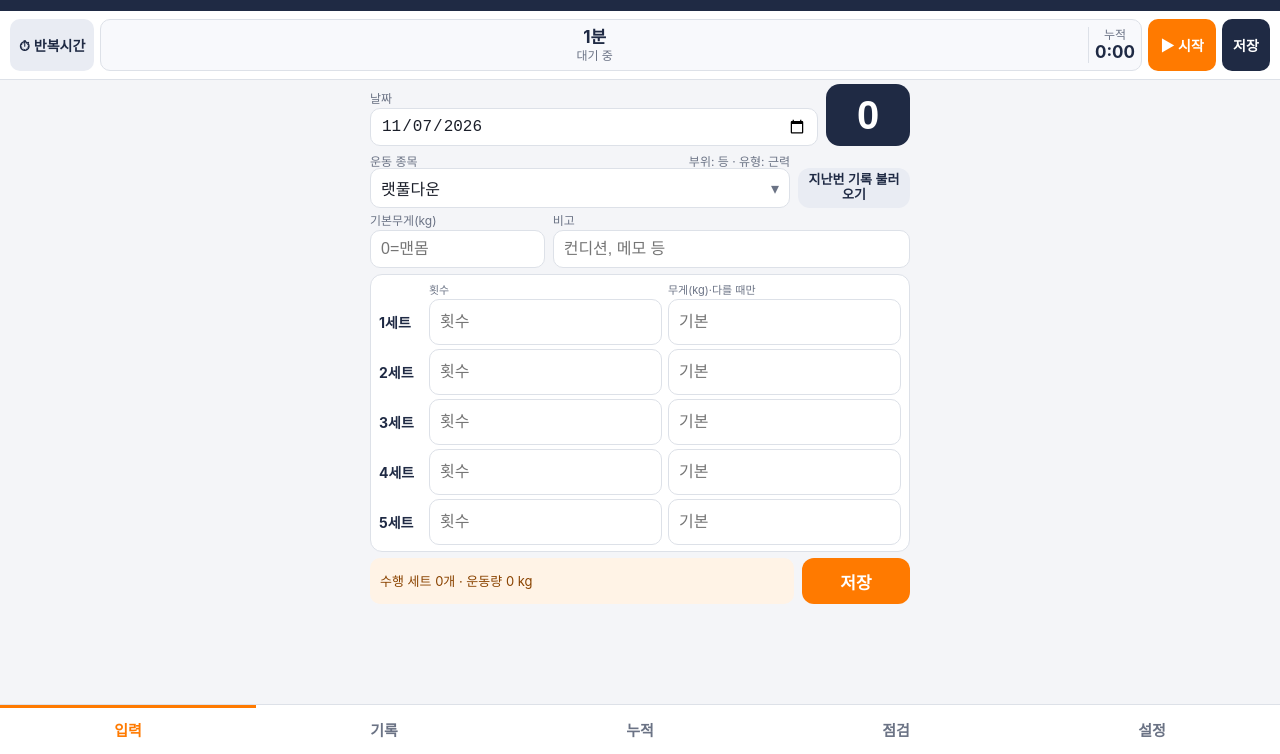
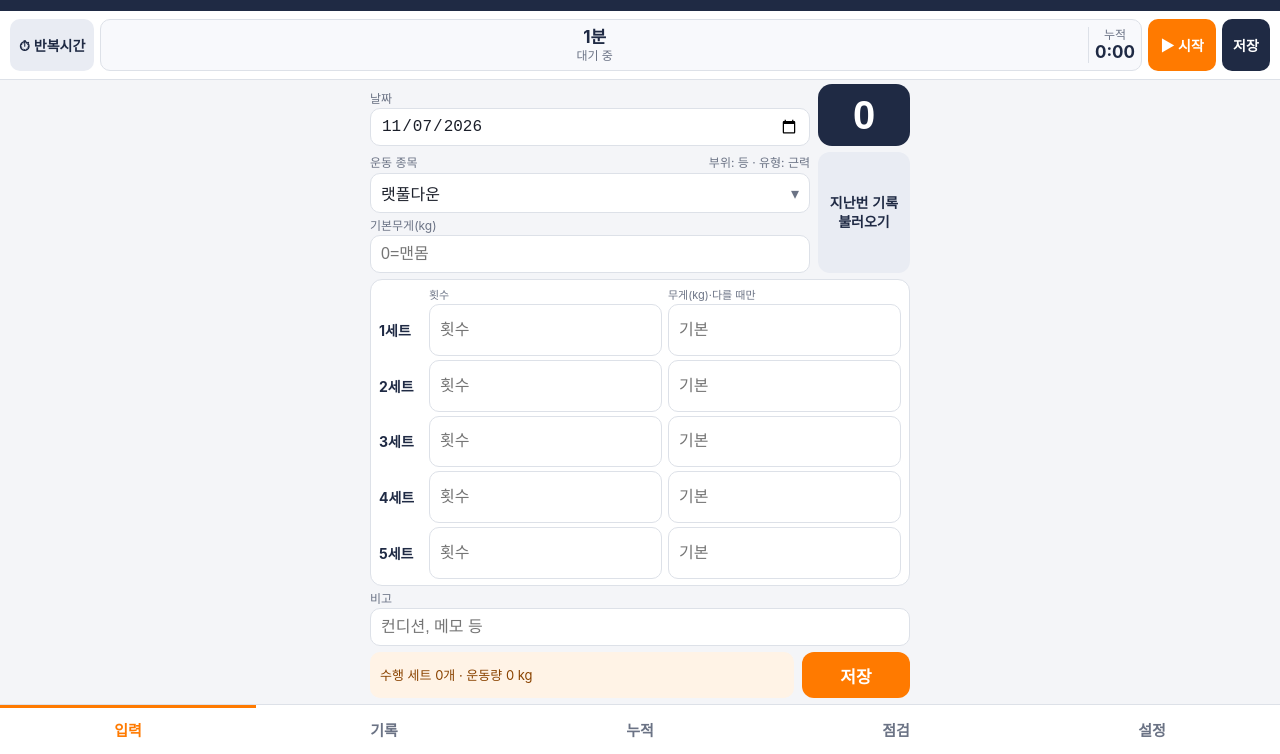
Before and after one commit to chkimkch-png/geunryeok-note, a plain HTML site: page index.html in a window 1280 px wide. Shown: the part 46-800 px from the top of the page. Drawn offline with Linux system fonts and the light colour scheme.

Commit message:
Add files via upload

```diff
--- a/index.html
+++ b/index.html
@@ -129,33 +129,33 @@ td b{color:var(--orange)}
 .tlab{font-size:11px;color:var(--sub);margin-top:3px;white-space:nowrap}
 #toast{position:fixed;left:50%;bottom:96px;transform:translateX(-50%);background:#222;color:#fff;padding:10px 16px;border-radius:20px;font-size:15px;opacity:0;transition:.25s;pointer-events:none;z-index:9;max-width:90%}
 #toast.show{opacity:1}
-/* ===== 입력 탭: 스크롤 없이 한 화면 ===== */
-body.fit{padding-bottom:56px}
-body.fit main{padding:4px 10px 0}
-#tab-in.active{--srH:clamp(32px,calc((100vh - 460px) / 5),46px);--srH:clamp(32px,calc((100dvh - 460px) / 5),46px);display:grid;grid-template-columns:repeat(6,minmax(0,1fr));gap:6px 8px;align-content:start}
+/* ===== 입력 탭: 스크롤 없이 한 화면 (남는 세로 공간은 세트 입력표가 채움) ===== */
+body.fit{height:100vh;height:100dvh;display:flex;flex-direction:column;padding-bottom:var(--navH,56px)}
+body.fit main{flex:1 1 auto;min-height:0;width:100%;max-width:560px;align-self:center;margin:0;padding:4px 10px 6px;overflow-y:auto}
+#tab-in.active{display:grid;height:100%;grid-template-columns:minmax(0,1fr) 92px;grid-template-rows:auto auto auto minmax(0,1fr) auto auto;gap:6px 8px}
 #strength,#cardio{display:contents}
 #tab-in label{margin:0 0 2px;font-size:12px;line-height:14px}
 #tab-in input{height:38px;padding:0 10px;font-size:16px}
 #tab-in .f{min-width:0}
-#tab-in .g1{grid-column:1/-1;grid-row:1;display:grid;grid-template-columns:minmax(0,1fr) auto;gap:8px;align-items:end}
-#tab-in .g2{grid-column:1/-1;grid-row:2;display:grid;grid-template-columns:minmax(0,1fr) 112px;gap:8px;align-items:end}
-#btnCnt{height:54px;min-width:84px;margin:0;padding:0 14px;font-size:40px;line-height:1}
-#tab-in .lr{display:flex;justify-content:space-between;align-items:baseline;gap:6px;height:16px}
+#tab-in .d1{grid-column:1;grid-row:1;align-self:end}
+#btnCnt{grid-column:2;grid-row:1;height:54px;width:100%;min-width:0;margin:0;padding:0 6px;font-size:40px;line-height:1}
+#tab-in .d2{grid-column:1;grid-row:2;align-self:end}
+#tab-in #btnLast{grid-column:2;grid-row:2/4;height:100%;margin:0;padding:0 4px;font-size:14px;line-height:1.3}
+#tab-in .lr{display:flex;justify-content:space-between;align-items:flex-end;gap:6px;height:18px;margin-bottom:3px}
 #tab-in .lr label{margin:0;flex:none}
-#tab-in .lr .meta{margin:0;font-size:12px;white-space:nowrap;overflow:hidden;text-overflow:ellipsis;min-width:0}
+#tab-in .lr .meta{margin:0;font-size:12px;line-height:14px;white-space:nowrap;overflow:hidden;text-overflow:ellipsis;min-width:0}
 #tab-in .selbtn{height:40px;min-height:40px;padding:0 10px;font-size:16px}
-#tab-in #btnLast{height:40px;margin:0;padding:0 6px;font-size:13px;line-height:1.15}
-#tab-in .base{grid-row:3;grid-column:1/3}
-#tab-in .memo{grid-row:3;grid-column:3/7}
-#tab-in .sets{grid-row:4;grid-column:1/-1;margin:0;padding:6px 8px;display:flex;flex-direction:column;gap:4px}
-#tab-in .sh{margin:0;height:14px;font-size:11px;grid-template-columns:44px 1fr 1fr;gap:6px}
-#tab-in .sr{margin:0;height:var(--srH);grid-template-columns:44px 1fr 1fr;gap:6px}
+#tab-in .base,#tab-in .cg{grid-column:1;grid-row:3;align-self:end}
+#tab-in .cg{display:grid;grid-template-columns:1fr 1fr;gap:8px}
+#tab-in .sets{grid-column:1/-1;grid-row:4;margin:0;padding:6px 8px;display:flex;flex-direction:column;gap:4px;min-height:0}
+#tab-in .sh{flex:none;margin:0;height:14px;font-size:11px;grid-template-columns:44px 1fr 1fr;gap:6px}
+#tab-in .sr{flex:1 1 0;min-height:30px;max-height:72px;margin:0;grid-template-columns:44px 1fr 1fr;gap:6px}
 #tab-in .sr input{height:100%;padding:0 10px;font-size:16px}
 #tab-in .sr b{font-size:14px}
-#tab-in .dist{grid-row:3;grid-column:1/4}
-#tab-in .min{grid-row:3;grid-column:4/7}
-body.cd #tab-in .memo{grid-row:4;grid-column:1/-1}
-#tab-in .bot{grid-row:5;grid-column:1/-1;display:grid;grid-template-columns:minmax(0,1fr) 108px;gap:8px;align-items:stretch}
+#tab-in .memo{grid-column:1/-1;grid-row:5}
+body.cd #tab-in .memo{grid-row:4;align-self:start}
+#tab-in .bot{grid-column:1/-1;grid-row:6;display:grid;grid-template-columns:minmax(0,1fr) 108px;gap:8px;align-items:stretch}
+body.cd #tab-in .bot{grid-row:5}
 #tab-in #live{margin:0;padding:6px 10px;font-size:13px;line-height:1.25;display:flex;align-items:center}
 #tab-in #btnSave{margin:0;height:46px;padding:0}
 </style>
@@ -173,17 +173,14 @@ body.cd #tab-in .memo{grid-row:4;grid-column:1/-1}
 <main>
 
 <section class="tab active" id="tab-in">
-  <div class="g1">
-    <div class="f"><label for="date">날짜</label><input type="date" id="date"></div>
-    <button type="button" id="btnCnt" aria-label="세트 카운터">0</button>
+  <div class="f d1"><label for="date">날짜</label><input type="date" id="date"></div>
+  <button type="button" id="btnCnt" aria-label="세트 카운터">0</button>
+
+  <div class="f d2">
+    <div class="lr"><label for="exBtn">운동 종목</label><span class="meta" id="meta"></span></div>
+    <button type="button" id="exBtn" class="selbtn" aria-haspopup="dialog"><span id="exBtnTxt"></span><i>▾</i></button>
   </div>
-  <div class="g2">
-    <div class="f">
-      <div class="lr"><label for="exBtn">운동 종목</label><span class="meta" id="meta"></span></div>
-      <button type="button" id="exBtn" class="selbtn" aria-haspopup="dialog"><span id="exBtnTxt"></span><i>▾</i></button>
-    </div>
-    <button class="ghost" id="btnLast">지난번 기록 불러오기</button>
-  </div>
+  <button class="ghost" id="btnLast">지난번 기록<br>불러오기</button>
   <select id="ex" hidden></select>
   <datalist id="partList"></datalist>
 
@@ -195,8 +192,10 @@ body.cd #tab-in .memo{grid-row:4;grid-column:1/-1}
   </div>
 
   <div id="cardio" hidden>
-    <div class="f dist"><label for="dist">거리 (km)</label><input id="dist" type="number" inputmode="decimal" step="0.01" min="0" placeholder="예: 5.2"></div>
-    <div class="f min"><label for="min">시간 (분, 선택)</label><input id="min" type="number" inputmode="decimal" step="1" min="0" placeholder="예: 40"></div>
+    <div class="cg">
+      <div class="f"><label for="dist">거리 (km)</label><input id="dist" type="number" inputmode="decimal" step="0.01" min="0" placeholder="예: 5.2"></div>
+      <div class="f"><label for="min">시간 (분, 선택)</label><input id="min" type="number" inputmode="decimal" step="1" min="0" placeholder="예: 40"></div>
+    </div>
   </div>
 
   <div class="f memo"><label for="memo">비고</label><input id="memo" type="text" placeholder="컨디션, 메모 등"></div>
@@ -1012,6 +1011,8 @@ function setCnt(n){cnt=n;try{localStorage.setItem(CNTKEY,String(cnt))}catch(e){}
   });
   b.addEventListener('contextmenu',function(e){e.preventDefault()});
 })();
+function setNavH(){var n=document.querySelector('nav');if(n)document.documentElement.style.setProperty('--navH',n.offsetHeight+'px')}
+setNavH();window.addEventListener('resize',setNavH);window.addEventListener('orientationchange',setNavH);
 load();loadView();ordLabel();refreshParts();renderCnt();
 $('date').value=today();
 renderEx();renderList();renderSum();renderSet();
--- a/sw.js
+++ b/sw.js
@@ -1,5 +1,5 @@
 /* 근력노트 서비스 워커: 앱 파일을 저장해 두고 오프라인에서도 열리게 함 */
-var CACHE = 'geunryeok-note-v15';
+var CACHE = 'geunryeok-note-v16';
 var FILES = ['./', './index.html', './manifest.json', './icon-192.png', './icon-512.png', './icon-maskable-512.png'];
 
 self.addEventListener('install', function (e) {
```
